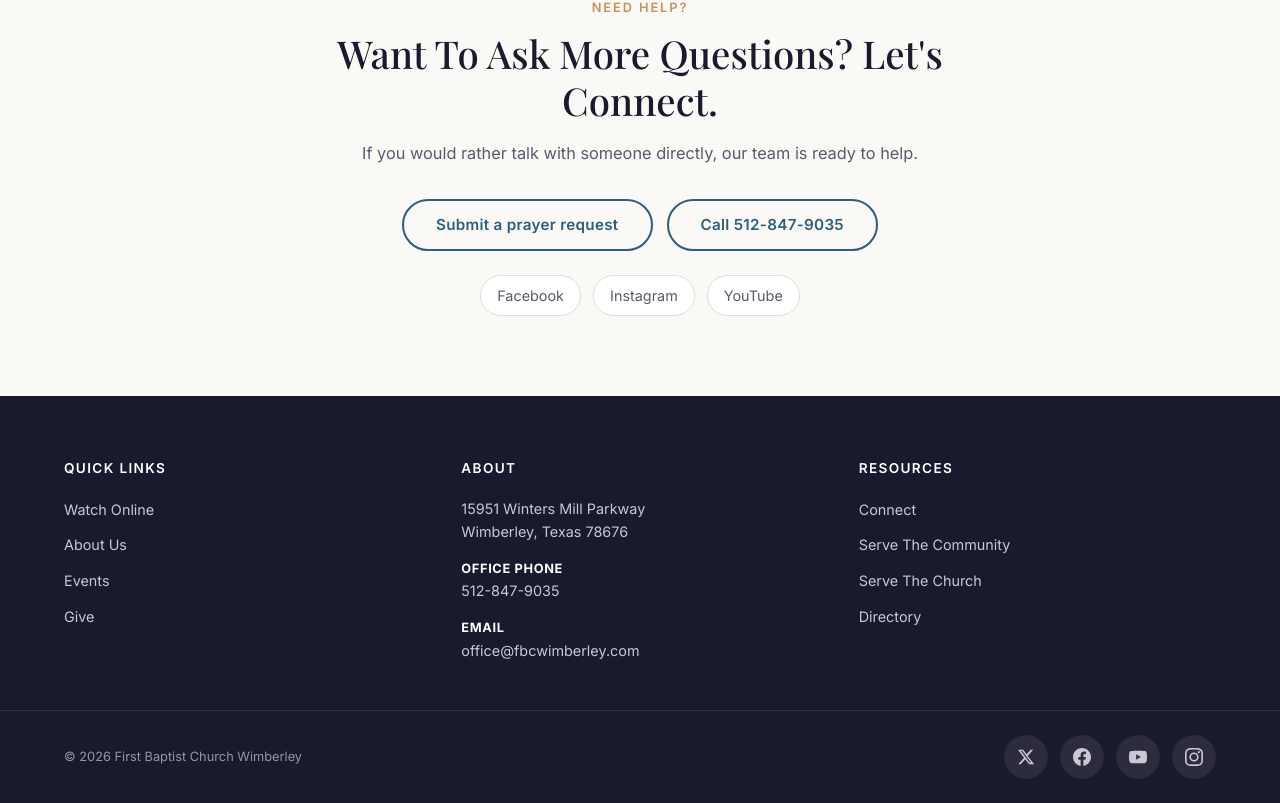
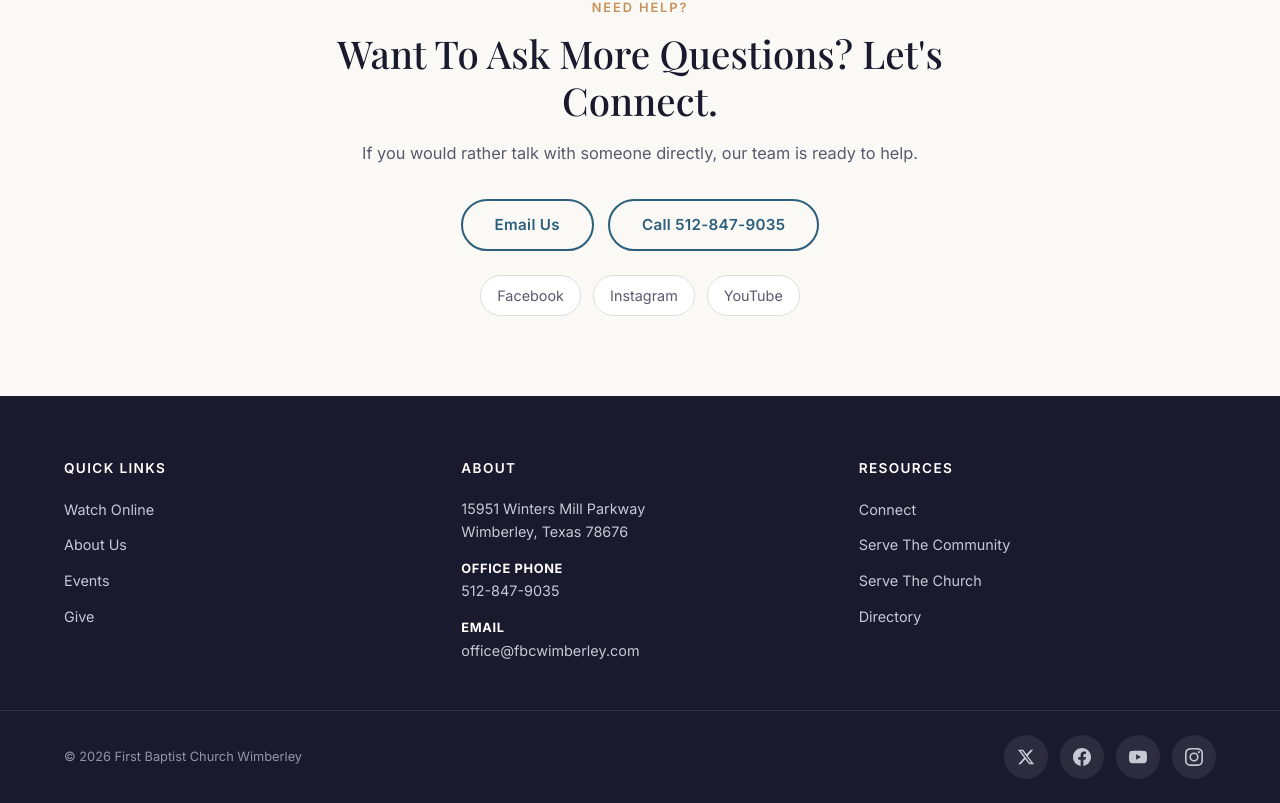
Before and after one commit to fbcwimberley/fbcwimberley, a SvelteKit app: page /connect in a window 1280 px wide. Shown: the part 1874-2677 px from the top of the page. Built offline with nearby package versions, Linux system fonts and the light colour scheme; no server answers.

Commit message:
Revert "Update chairqr page content"
This reverts commit 3a228661462738cdb2e85ddaf53dbe5aa7e3a82d.

```diff
--- a/src/routes/about-us/+page.svelte
+++ b/src/routes/about-us/+page.svelte
@@ -125,7 +125,7 @@
 		},
 		{
 			question: 'What Is Available For Kids?',
-			answer: 'The kids and student ministry at FBC Wimberley is an incredible opportunity for your kids to have fun and learn about Jesus in a safe environment each Sunday! All of our volunteers are trained and background checked. We also offer easy and secure check-in to make drop off a breeze. If your child is in Kindergarten or older, they are welcome in the Worship Center for our gathering.'
+			answer: 'The kids and student ministry at FBC Wimberley is an incredible opportunity for your kids to have fun and learn about Jesus in a safe environment each Sunday! All of our volunteers are trained and background checked. We also offer easy and secure check-in to make drop off a breeze.'
 		},
 		{
 			question: 'What Is A Typical Gathering Like?',
--- a/src/routes/connect/+page.svelte
+++ b/src/routes/connect/+page.svelte
@@ -112,7 +112,7 @@
 		</p>
 
 		<div class="flex flex-wrap justify-center gap-3.5 mb-6">
-			<a href="mailto:prayer@fbcwimberley.com" class="btn btn-outline-dark hover:btn-outline-dark-hover">Submit a prayer request</a>
+			<a href="mailto:office@fbcwimberley.com" class="btn btn-outline-dark hover:btn-outline-dark-hover">Email Us</a>
 			<a href="tel:+15128479035" class="btn btn-outline-dark hover:btn-outline-dark-hover">Call 512-847-9035</a>
 		</div>
 
```
